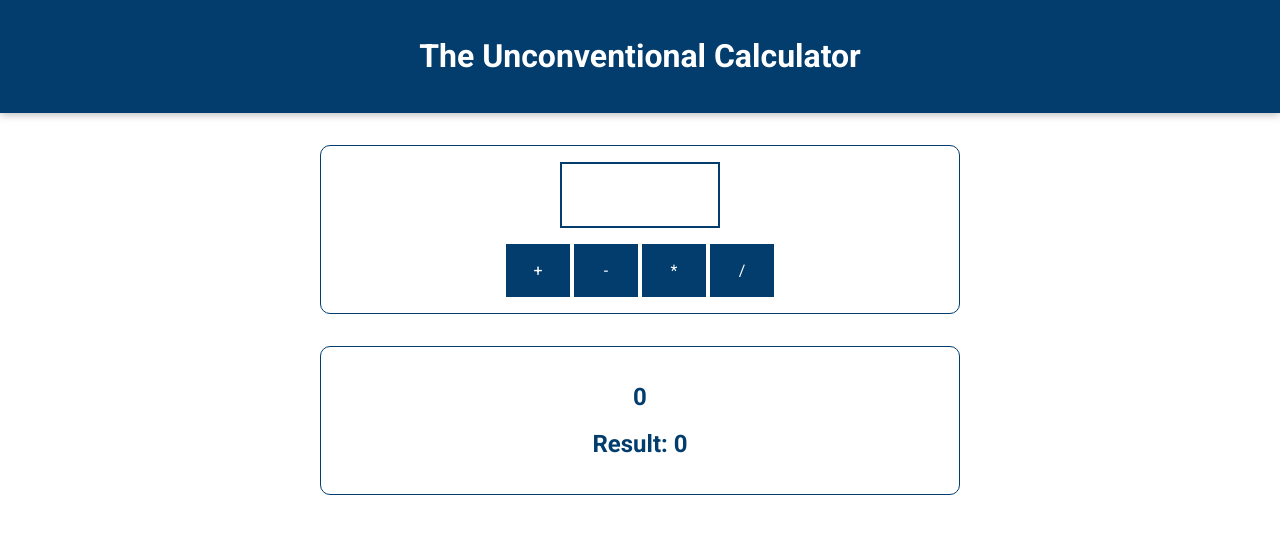
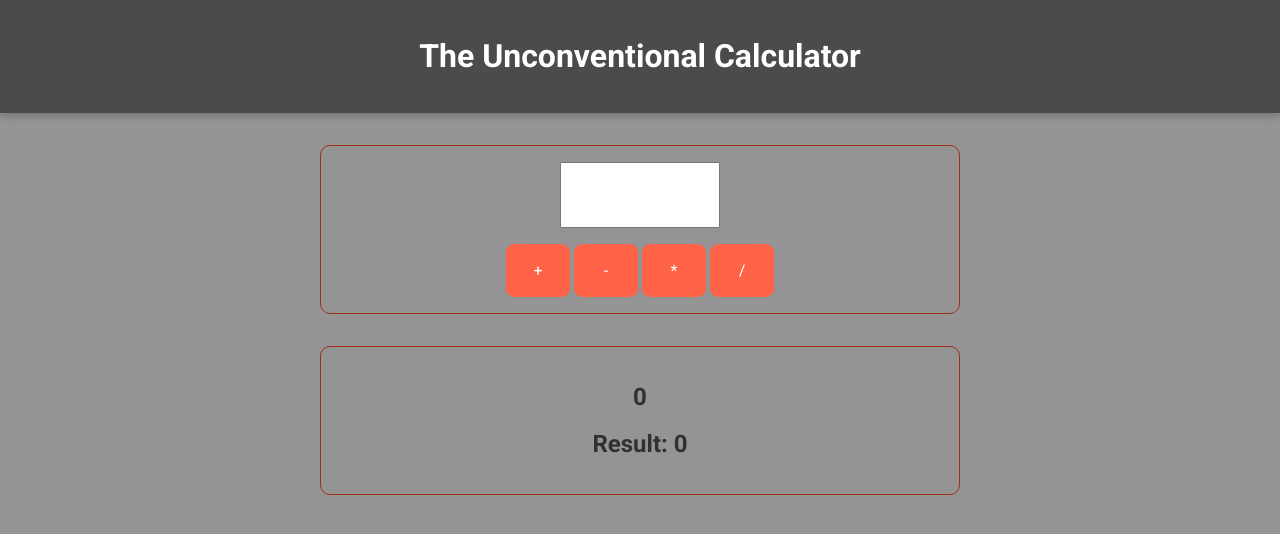
Before and after one commit to AlexMaior/UnconventionalCalculator-, a plain HTML site: page index.html in a window 1280 px wide. Drawn offline with Linux system fonts and the light colour scheme.

Commit message:
CSS Changes

```diff
--- a/assets/styles/app.css
+++ b/assets/styles/app.css
@@ -8,10 +8,11 @@ html {
 
 body {
   margin: 0;
+  background-color: #949494;
 }
 
 header {
-  background: #023d6d;
+  background: #4b4b4b;
   color: white;
   padding: 1rem;
   text-align: center;
@@ -24,10 +25,15 @@ header {
   margin: 2rem auto;
   width: 40rem;
   max-width: 90%;
-  border: 1px solid #023d6d;
+  border: 1px solid rgb(156, 46, 26);
   border-radius: 10px;
   padding: 1rem;
-  color: #023d6d;
+  color: #313131;
+}
+
+#calculator:hover,
+#results:hover{
+  box-shadow: 0 5px 10px tomato;
 }
 
 #results {
@@ -37,26 +43,26 @@ header {
 #calculator input {
   font: inherit;
   font-size: 3rem;
-  border: 2px solid #023d6d;
   width: 10rem;
   padding: 0.15rem;
   margin: auto;
   display: block;
-  color: #023d6d;
+  color: tomato;
   text-align: center;
 }
 
 #calculator input:focus {
-  outline: none;
+  outline: 2px solid tomato;
 }
 
 #calculator button {
   font: inherit;
-  background: #023d6d;
+  background: tomato;
   color: white;
-  border: 1px solid #023d6d;
+  border: 1px solid tomato;
   padding: 1rem;
   cursor: pointer;
+  border-radius: 15%;
 }
 
 #calculator button:focus {
@@ -65,8 +71,8 @@ header {
 
 #calculator button:hover,
 #calculator button:active {
-  background: #084f88;
-  border-color: #084f88;
+  background: rgb(255, 57, 22);
+  border-color: rgb(255, 57, 22);
 }
 
 #calc-actions button {
```
